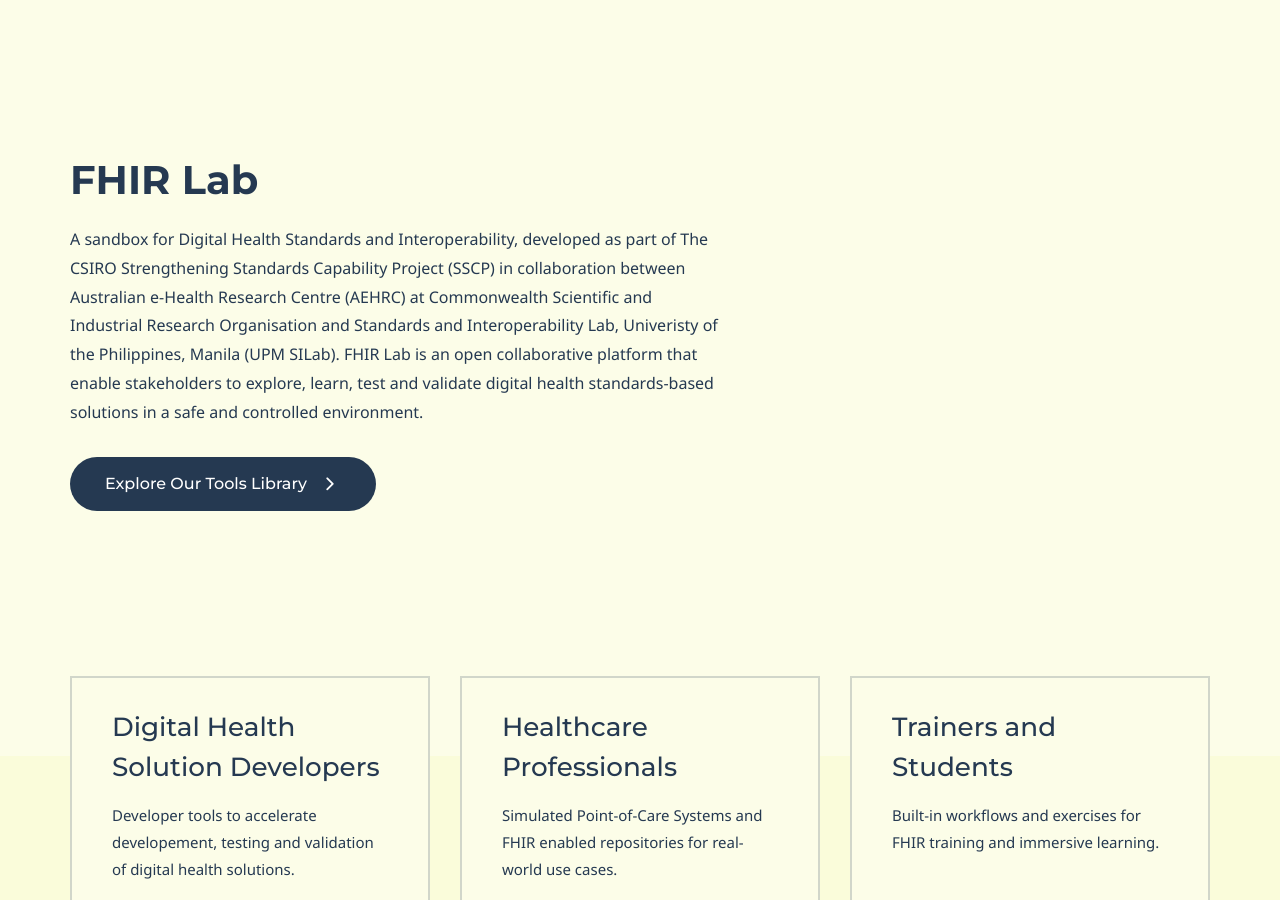
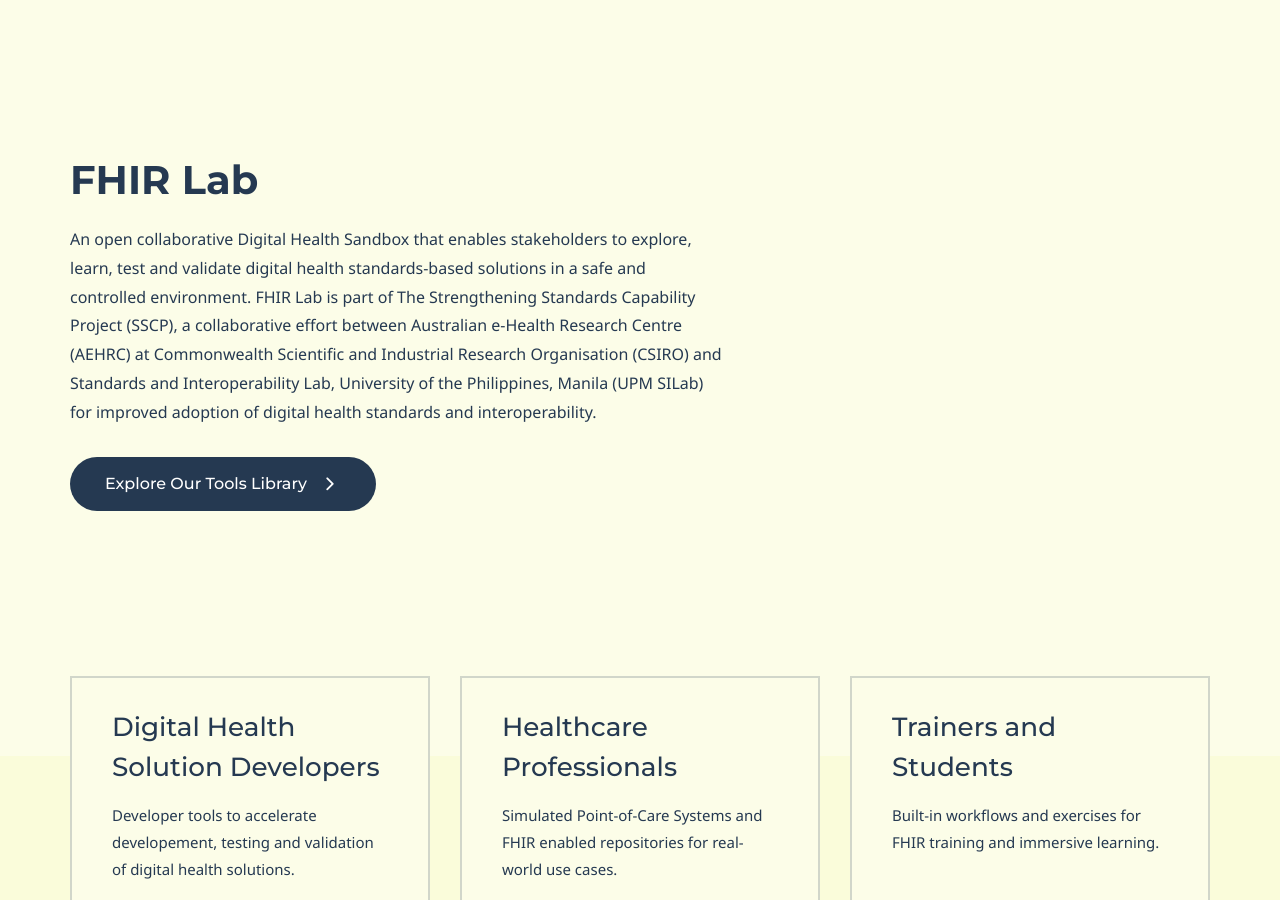
Before and after one commit to upmsilab/FHIRLab, a Jekyll site: the page built from index.md, in a window 1280 px wide and 900 px high. Built offline with Jekyll 4.4.1, drawn with Linux system fonts in a browser that asks for light colours; some web fonts are replaced.

Commit message:
Update index.md

```diff
--- a/index.md
+++ b/index.md
@@ -5,7 +5,7 @@
 
 # Hero section
 title: FHIR Lab
-description: "A sandbox for Digital Health Standards and Interoperability, developed as part of The CSIRO Strengthening Standards Capability Project (SSCP) in collaboration between Australian e-Health Research Centre (AEHRC) at Commonwealth Scientific and Industrial Research Organisation and Standards and Interoperability Lab, Univeristy of the Philippines, Manila (UPM SILab). FHIR Lab is an open collaborative platform that enable stakeholders to explore, learn, test and validate digital health standards-based solutions in a safe and controlled environment."
+description: "An open collaborative Digital Health Sandbox that enables stakeholders to explore, learn, test and validate digital health standards-based solutions in a safe and controlled environment. FHIR Lab is part of The Strengthening Standards Capability Project (SSCP), a collaborative effort between Australian e-Health Research Centre (AEHRC) at Commonwealth Scientific and Industrial Research Organisation (CSIRO) and Standards and Interoperability Lab, University of the Philippines, Manila (UPM SILab) for improved adoption of digital health standards and interoperability."
 
 
 buttons:
```
